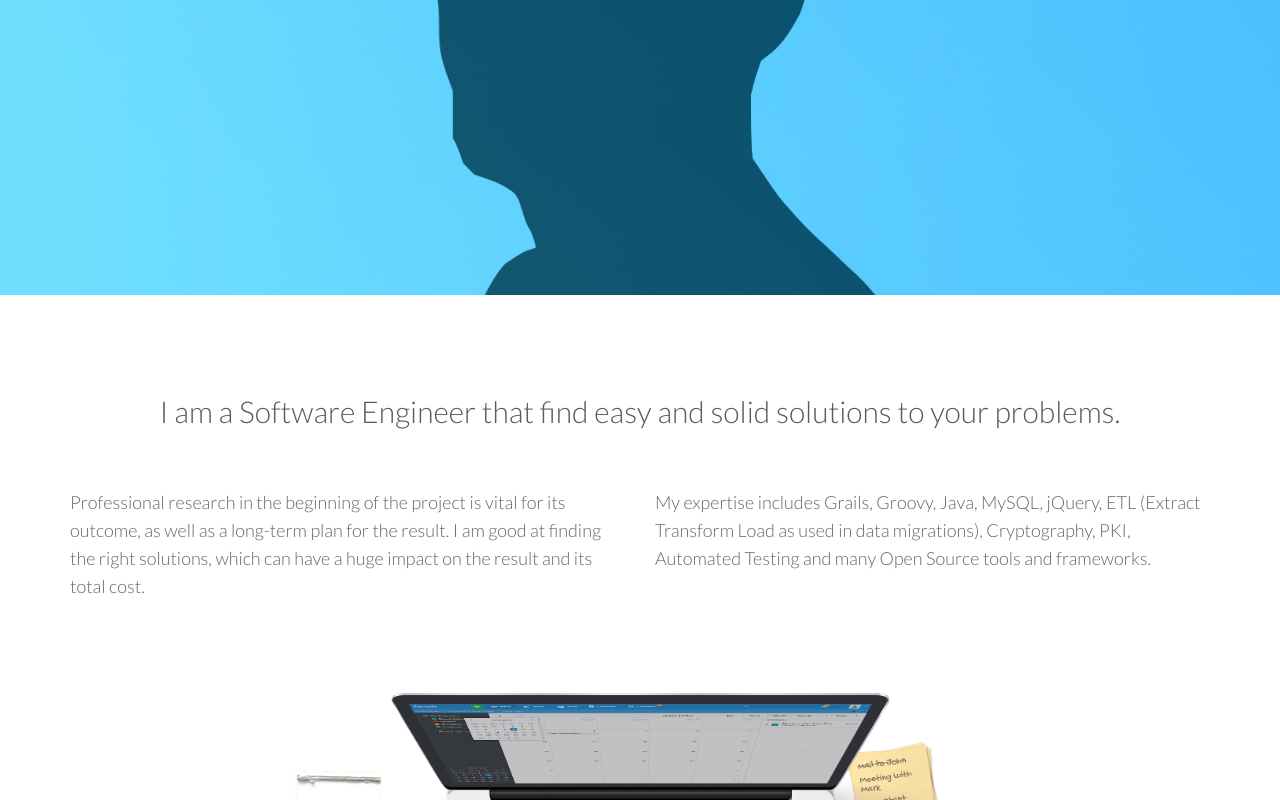
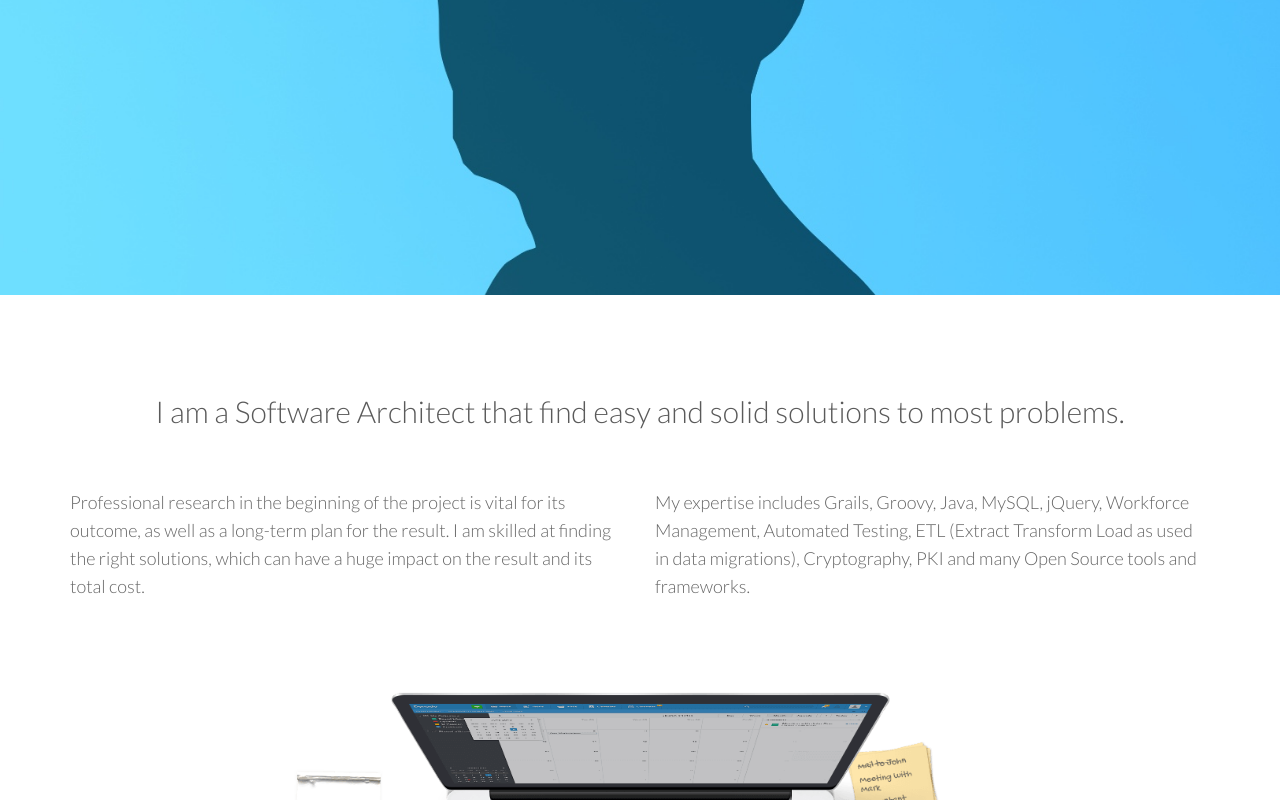
Before and after one commit to wwwclaes/wwwclaes.github.io, a plain HTML site: page index.html in a window 1280 px wide. Shown: the part 405-1205 px from the top of the page. Drawn offline with Linux system fonts and the light colour scheme; files whose address does not match are found by name.

Commit message:
Update index.html

```diff
--- a/index.html
+++ b/index.html
@@ -53,12 +53,12 @@
 
     <div class="container ptb">
       <div class="row">
-        <h2 class="centered mb">I am a Software Engineer that find easy and solid solutions to your problems.</h2>
+        <h2 class="centered mb">I am a Software Architect that find easy and solid solutions to most problems.</h2>
         <div class="col-md-6">
-          <p>Professional research in the beginning of the project is vital for its outcome, as well as a long-term plan for the result. I am good at finding the right solutions, which can have a huge impact on the result and its total cost.</p>
+          <p>Professional research in the beginning of the project is vital for its outcome, as well as a long-term plan for the result. I am skilled at finding the right solutions, which can have a huge impact on the result and its total cost.</p>
         </div><!--/col-md-6-->
         <div class="col-md-6">
-          <p>My expertise includes Grails, Groovy, Java, MySQL, jQuery, ETL (Extract Transform Load as used in data migrations), Cryptography, PKI, Automated Testing and many Open Source tools and frameworks.</p>
+          <p>My expertise includes Grails, Groovy, Java, MySQL, jQuery, Workforce Management, Automated Testing, ETL (Extract Transform Load as used in data migrations), Cryptography, PKI and many Open Source tools and frameworks.</p>
         </div><!--/col-md-6-->
       </div><!--/row-->
     </div><!-- /.container -->
```
